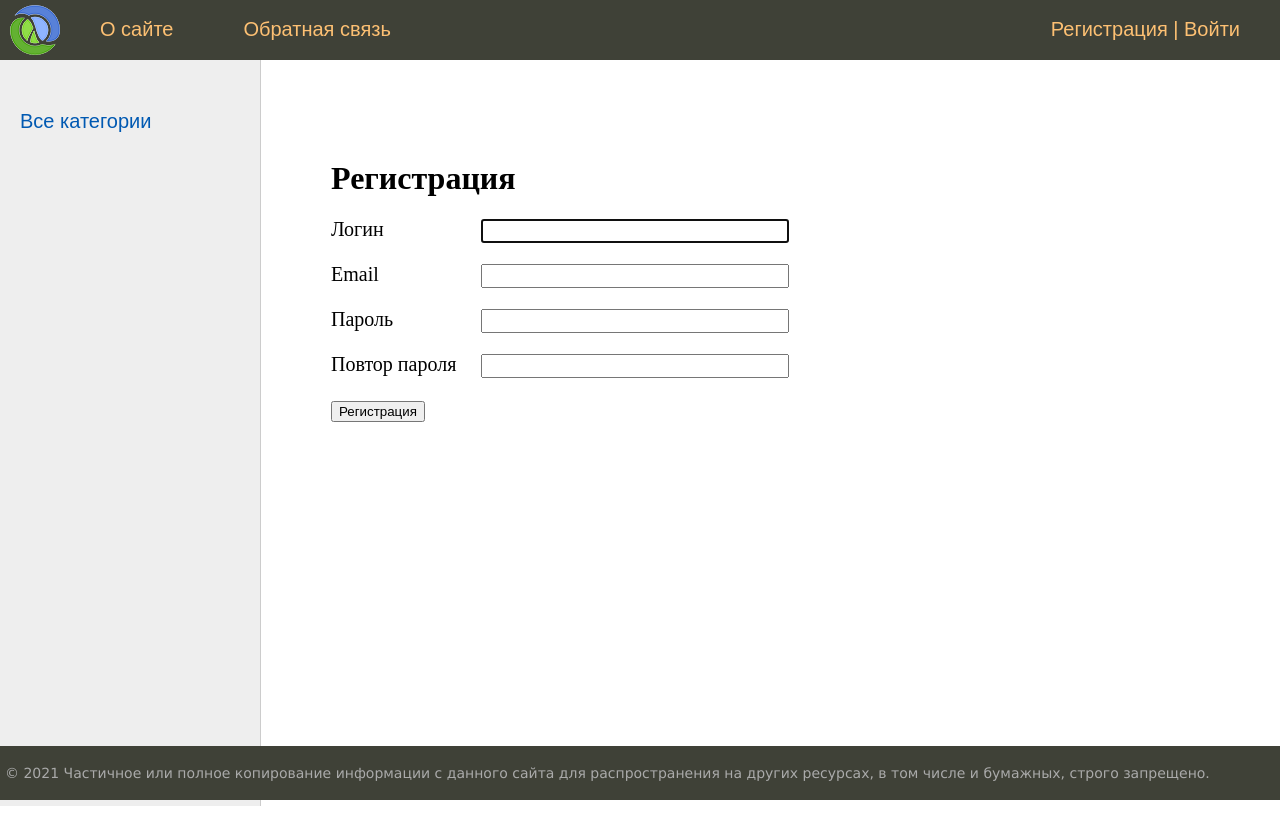
After one commit to farid979797/djangoFirstProject, a Django app: page /register/ in a window 1280 px wide. The commit adds this page. Run offline with Django 3.2, Linux system fonts and the light colour scheme; data that the repository does not hold is empty.

Commit message:
add registration form

```diff
--- a/coolsite/women/forms.py
+++ b/coolsite/women/forms.py
@@ -1,4 +1,6 @@
 from django import forms
+from django.contrib.auth.forms import UserCreationForm
+from django.contrib.auth.models import User
 from django.core.exceptions import ValidationError
 
 from .models import *
@@ -22,3 +24,13 @@ class AddPostForm(forms.ModelForm):
             raise ValidationError('Длина превышает 200 символов')
 
         return title
+
+class RegisterUserForm(UserCreationForm):
+    username = forms.CharField(label='Логин', widget=forms.TextInput(attrs={'class': 'form-input'}))
+    email = forms.EmailField(label='Email', widget=forms.EmailInput(attrs={'class': 'form-input'}))
+    password1 = forms.CharField(label='Пароль', widget=forms.PasswordInput(attrs={'class': 'form-input'}))
+    password2 = forms.CharField(label='Повтор пароля', widget=forms.PasswordInput(attrs={'class': 'form-input'}))
+
+    class Meta:
+        model = User
+        fields = ('username', 'email', 'password1', 'password2')
--- a/coolsite/women/templates/women/base.html
+++ b/coolsite/women/templates/women/base.html
@@ -17,12 +17,9 @@
 			<ul id="mainmenu" class="mainmenu">
 			<li class="logo"><a href="{% url 'home' %}"><div class="logo"></div></a></li>
 {% for m in menu %}
-	{% if not forloop.last %}
 			<li><a href="{% url m.url_name %}">{{m.title}}</a></li>
-	{% else %}
-			<li class="last"><a href="{% url m.url_name %}">{{m.title}}</a></li>
-	{% endif %}
 {% endfor %}
+			<li class="last"> <a href="{% url 'register' %}">Регистрация</a> | <a href="{% url 'login' %}">Войти</a></li>
 			</ul>
 			<div class="clear"></div>
 		</div>
--- /dev/null
+++ b/coolsite/women/templates/women/register.html
@@ -0,0 +1,16 @@
+{% extends 'women/base.html' %}
+
+{% block content %}
+<h1>{{title}}</h1>
+
+<form method="post">
+    {% csrf_token %}
+
+{% for f in form %}
+<p><label class="form-label" for="{{ f.id_for_label }}">{{f.label}}</label>{{ f }}</p>
+<div class="form-error">{{ f.errors }}</div>
+{% endfor %}
+    <button type="submit">Регистрация</button>
+</form>
+
+{% endblock %}
--- a/coolsite/women/urls.py
+++ b/coolsite/women/urls.py
@@ -8,6 +8,7 @@ urlpatterns = [
     path('addpage/', AddPage.as_view(), name='add_page'),
     path('contact/', contact, name='contact'),
     path('login/', login, name='login'),
+    path('register/', RegisterUser.as_view(), name='register'),
     path('post/<slug:post_slug>/', ShowPost.as_view(), name='post'),
     path('category/<slug:cat_slug>/', WomenCategory.as_view(), name='category'),
 ]
--- a/coolsite/women/utils.py
+++ b/coolsite/women/utils.py
@@ -3,7 +3,6 @@ from .models import *
 menu = [{'title': "О сайте", 'url_name': 'about'},
         {'title': "Добавить статью", 'url_name': 'add_page'},
         {'title': "Обратная связь", 'url_name': 'contact'},
-        {'title': "Войти", 'url_name': 'login'}
 ]
 
 
--- a/coolsite/women/views.py
+++ b/coolsite/women/views.py
@@ -1,10 +1,11 @@
+from django.contrib.auth.forms import UserCreationForm
 from django.http import HttpResponse, HttpResponseNotFound, Http404
 from django.shortcuts import render, redirect, get_object_or_404
 from django.urls import reverse_lazy
 from django.views.generic import ListView, DetailView, CreateView
 from django.contrib.auth.mixins import LoginRequiredMixin
 
-from .forms import AddPostForm
+from .forms import AddPostForm, RegisterUserForm
 from .models import *
 from .utils import *
 
@@ -124,3 +125,15 @@ class WomenCategory(DataMixin, ListView):
 #     }
 #
 #     return render(request, 'women/index.html', context=context)
+
+
+class RegisterUser(DataMixin, CreateView):
+    form_class = RegisterUserForm            #in forms.py
+    template_name = 'women/register.html'
+    success_url = reverse_lazy('login')
+
+    def get_context_data(self, *, object_list=None, **kwargs):
+        context = super().get_context_data(**kwargs)
+        c_def = self.get_user_context(title='Регистрация')
+        context.update(c_def)
+        return context
```
